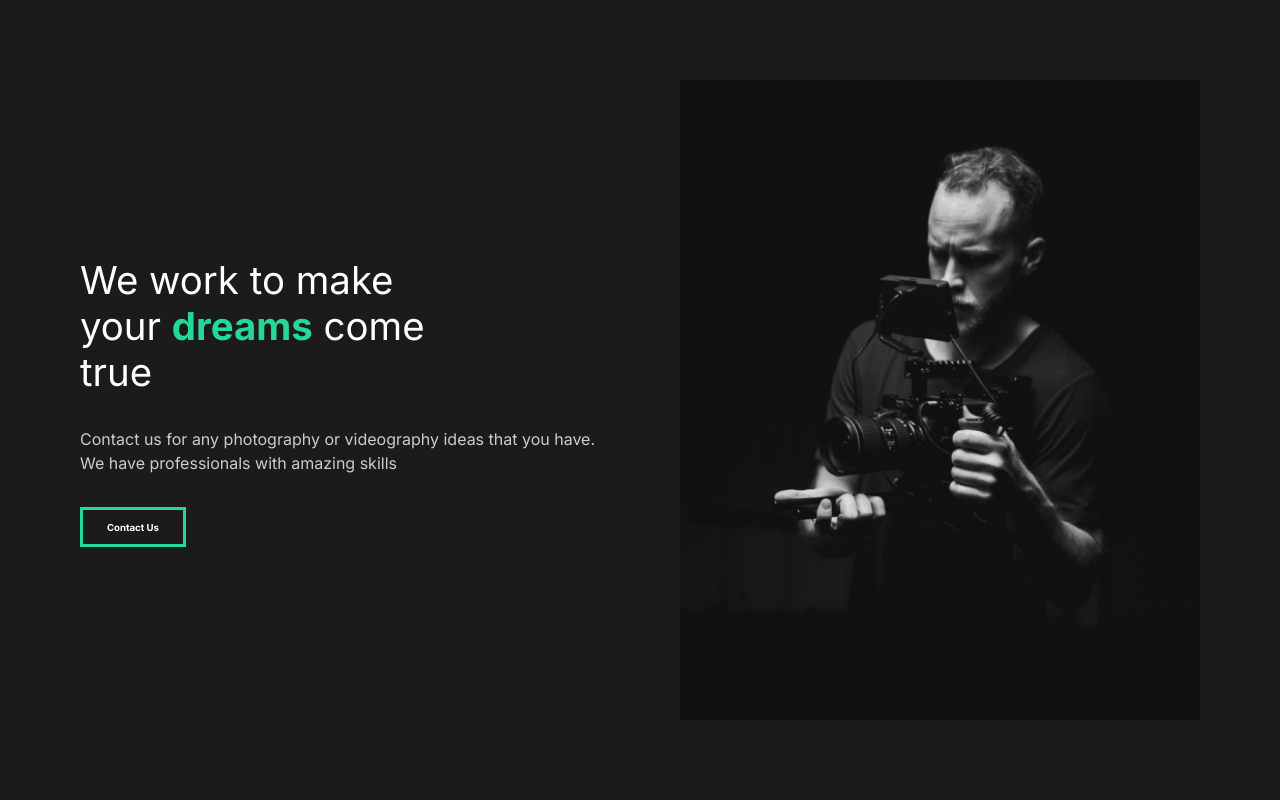
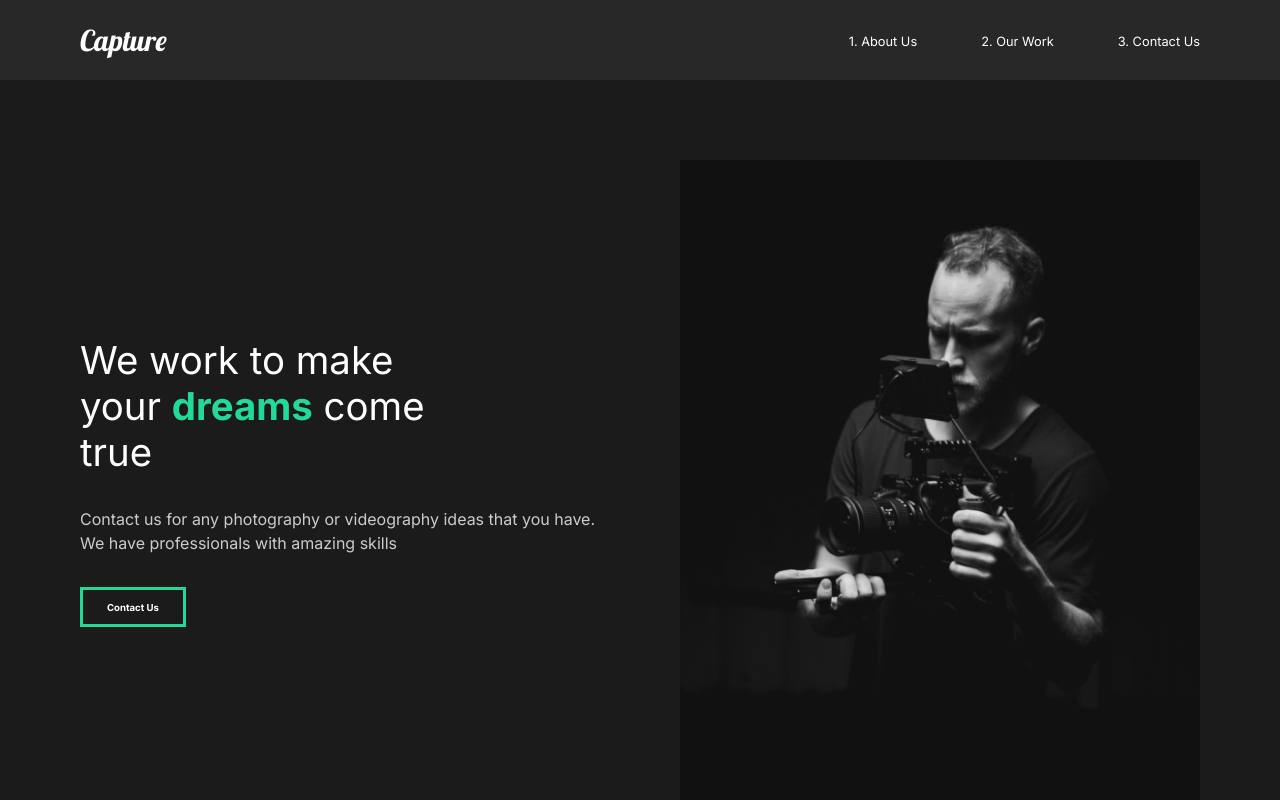
Before and after one commit to Kevinfrias4/react-capture, a React (Create React App) app: page / in a window 1280 px wide. Shown: the top 800 px of the page. Built offline with nearby package versions, Linux system fonts and the light colour scheme.

Commit message:
Added nav

```diff
--- a/public/index.html
+++ b/public/index.html
@@ -9,8 +9,7 @@
       name="description"
       content="Web site created using create-react-app"
     />
-    <link rel="preconnect" href="https://fonts.gstatic.com">
-    <link href="https://fonts.googleapis.com/css2?family=Inter:wght@400;700&display=swap" rel="stylesheet">
+    <link href="https://fonts.googleapis.com/css2?family=Inter:wght@400;700&family=Lobster&display=swap" rel="stylesheet">
     <link rel="apple-touch-icon" href="%PUBLIC_URL%/logo192.png" />
     <!--
       manifest.json provides metadata used when your web app is installed on a
--- a/src/App.js
+++ b/src/App.js
@@ -3,11 +3,13 @@
 import GlobalStyle from './components/GlobalStyle';
 //Import Pages
 import AboutUs from './pages/AboutUs';
+import Nav from './components/Nav';
 
 function App() {
   return (
     <div className="App">
       <GlobalStyle />
+      <Nav />
       <AboutUs />
     </div>
   );
--- /dev/null
+++ b/src/components/Nav.js
@@ -0,0 +1,51 @@
+import React from 'react';
+import styled from 'styled-components';
+
+const Nav = () => {
+    return(
+        <StyledNav>
+            <h1><a id='logo' href="#">Capture</a></h1>
+            <ul>
+                <li>
+                    <a href="#">1. About Us</a>
+                </li>
+                <li>
+                    <a href="#">2. Our Work</a>
+                </li>
+                <li>
+                    <a href="#">3. Contact Us</a>
+                </li>
+            </ul>
+        </StyledNav>
+    );
+}
+
+const StyledNav = styled.nav`
+    min-height: 10vh;
+    display: flex;
+    margin: auto;
+    justify-content: space-between;
+    align-items: center;
+    padding: 1rem 5rem;
+    background: #282828;
+    a {
+        font-size: 0.8rem;
+        color: white;
+        text-decoration: none;
+    }
+    ul {
+        display: flex;
+        list-style: none;
+    }
+    #logo {
+        font-size: 1.8rem;
+        font-family: "Lobster", cursive;
+        font-weight: lighter;
+    }
+    li {
+        padding-left: 4rem;
+        position: relative;
+    }
+`;
+
+export default Nav;
```
